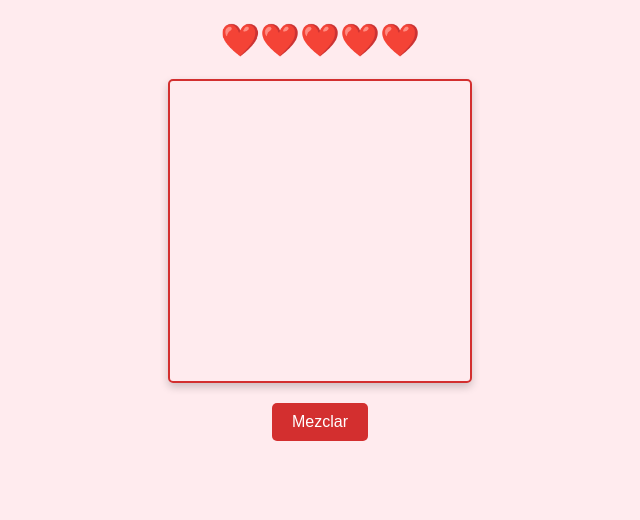
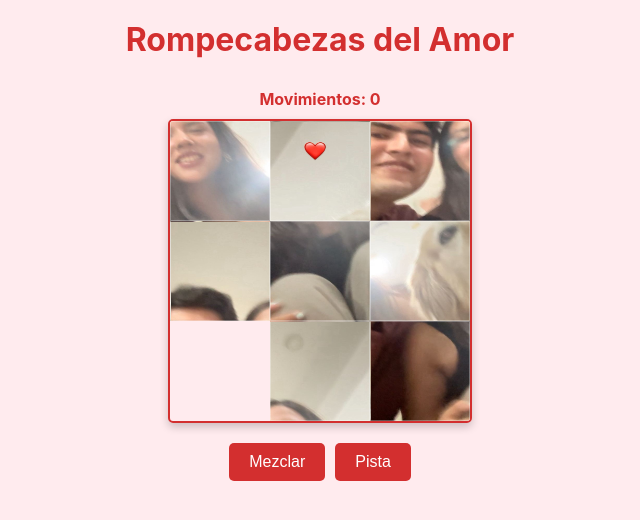
Before and after one commit to Marc3-T/rompecabezas2, a plain HTML site: page index.html in a window 1280 px wide. Shown: the whole page, without its empty margins (320-960 px from the left). Drawn offline with Linux system fonts and the light colour scheme.

Commit message:
index.html

```diff
--- a/index.html
+++ b/index.html
@@ -3,7 +3,7 @@
 <head>
     <meta charset="UTF-8">
     <meta name="viewport" content="width=device-width, initial-scale=1.0, maximum-scale=1.0, user-scalable=no">
-    <title>❤️❤️❤️❤️❤️</title>
+    <title>Rompecabezas del Amor</title>
     <style>
         body {
             margin: 0;
@@ -80,46 +80,46 @@
     </style>
 </head>
 <body>
-    <h1>❤️❤️❤️❤️❤️</h1>
-
+    <h1>Rompecabezas del Amor</h1>
+    <div id="moves-counter">Movimientos: 0</div>
     <div id="puzzle-container"></div>
     <div id="controls">
         <button id="shuffle-btn">Mezclar</button>
-
+        <button id="hint-btn">Pista</button>
     </div>
     <div id="message"></div>
 
     <script>
         document.addEventListener('DOMContentLoaded', function() {
-
+            // Configuración del juego
             const ROWS = 3;
             const COLS = 3;
             const PIECE_SIZE = 100;
             const CONTAINER_SIZE = 300;
 
-
+            // Imagen personalizada (reemplaza con tu URL)
             const IMAGE_URL = 'fotoo.jpg';
 
-
+            // Estado del juego
             let board = [];
             let emptyPos = { row: ROWS-1, col: COLS-1 };
             let moves = 0;
             let gameStarted = false;
             let currentPiece = null;
 
-
+            // Elementos del DOM
             const puzzleContainer = document.getElementById('puzzle-container');
             const shuffleBtn = document.getElementById('shuffle-btn');
             const hintBtn = document.getElementById('hint-btn');
             const messageDiv = document.getElementById('message');
             const movesCounter = document.getElementById('moves-counter');
 
-
+            // Inicializar el tablero
             function initializeBoard() {
                 puzzleContainer.innerHTML = '';
                 board = [];
 
-
+                // Crear piezas numeradas (la última es el espacio vacío)
                 for (let row = 0; row < ROWS; row++) {
                     board[row] = [];
                     for (let col = 0; col < COLS; col++) {
@@ -137,12 +137,12 @@
                         piece.dataset.col = col;
                         piece.dataset.value = pieceNumber;
 
-
+                        // Posicionar y asignar fondo
                         updatePiecePosition(piece, row, col);
                         piece.style.backgroundImage = `url(${IMAGE_URL})`;
                         piece.style.backgroundPosition = `-${col * PIECE_SIZE}px -${row * PIECE_SIZE}px`;
 
-
+                        // Eventos táctiles
                         piece.addEventListener('touchstart', handleTouchStart, { passive: false });
                         piece.addEventListener('click', handleClick); // Para probar en desktop también
 
@@ -180,11 +180,11 @@
                 const row = parseInt(piece.dataset.row);
                 const col = parseInt(piece.dataset.col);
 
-
+                // Verificar si la pieza está adyacente al espacio vacío
                 if ((Math.abs(row - emptyPos.row) === 1 && col === emptyPos.col) ||
                     (Math.abs(col - emptyPos.col) === 1 && row === emptyPos.row)) {
 
-
+                    // Mover la pieza al espacio vacío
                     movePiece(row, col, emptyPos.row, emptyPos.col);
                 }
             }
@@ -196,32 +196,32 @@
                 board[fromRow][fromCol] = null;
                 board[toRow][toCol] = piece;
 
-
+                // Actualizar posición en el DOM
                 updatePiecePosition(piece, toRow, toCol);
 
                 emptyPos = { row: fromRow, col: fromCol };
                 moves++;
                 updateMovesCounter();
 
-
+                // Verificar si el puzzle está resuelto
                 if (checkWin()) {
-                    showMessage('Sabía que lo lograrías mi princesa hermosa, eres la mejor, TE AMO ❤️');
+                    showMessage('¡Lo lograste! Eres tan inteligente como hermosa ❤️');
                 }
             }
 
             function shufflePieces() {
-
+                // Realizar 200 movimientos aleatorios para mezclar
                 for (let i = 0; i < 200; i++) {
                     const possibleMoves = [];
                     const { row, col } = emptyPos;
 
-
+                    // Encontrar movimientos posibles
                     if (row > 0) possibleMoves.push({ row: row-1, col });
                     if (row < ROWS-1) possibleMoves.push({ row: row+1, col });
                     if (col > 0) possibleMoves.push({ row, col: col-1 });
                     if (col < COLS-1) possibleMoves.push({ row, col: col+1 });
 
-
+                    // Elegir un movimiento aleatorio
                     const move = possibleMoves[Math.floor(Math.random() * possibleMoves.length)];
                     movePiece(move.row, move.col, emptyPos.row, emptyPos.col);
                 }
@@ -259,7 +259,7 @@
             function showHint() {
                 if (checkWin()) return;
 
-
+                // Parpadear las piezas que están en la posición incorrecta
                 for (let row = 0; row < ROWS; row++) {
                     for (let col = 0; col < COLS; col++) {
                         const piece = board[row][col];
@@ -279,11 +279,11 @@
                 }
             }
 
-
+            // Event listeners
             shuffleBtn.addEventListener('click', shufflePieces);
             hintBtn.addEventListener('click', showHint);
 
-
+            // Iniciar el juego
             initializeBoard();
             shufflePieces();
         });
```
